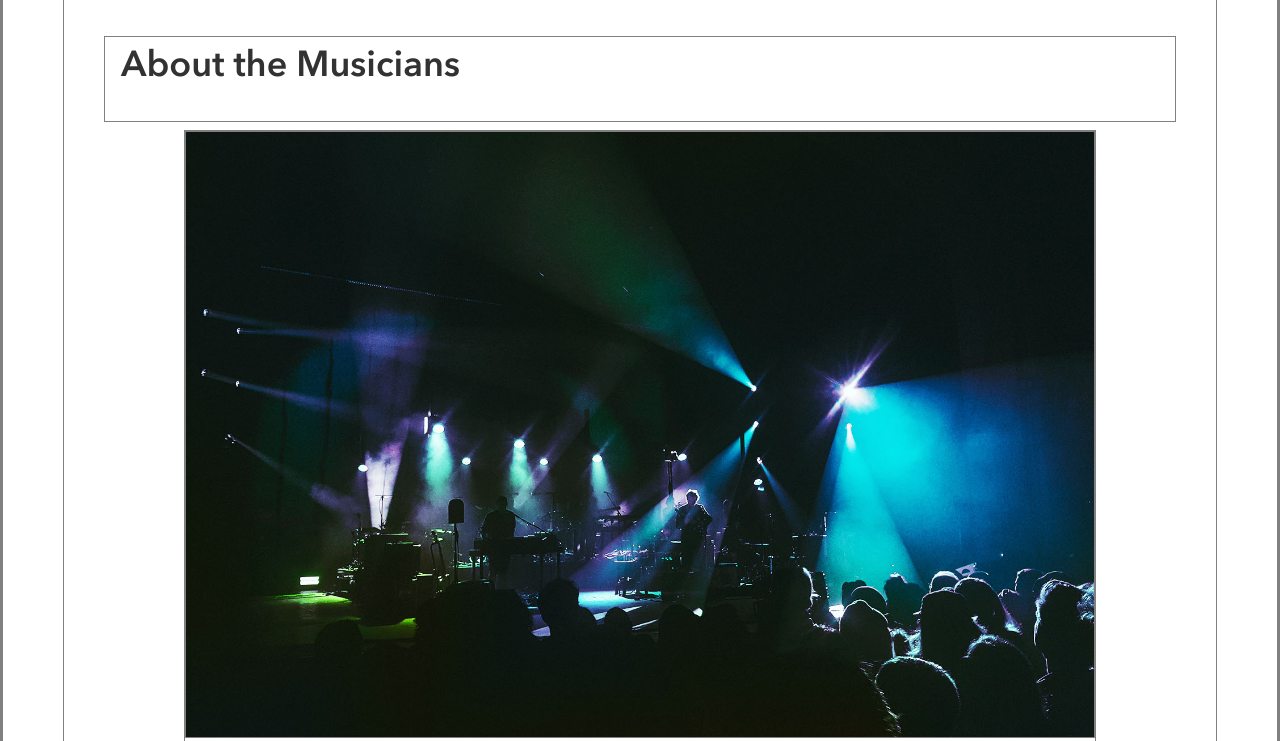
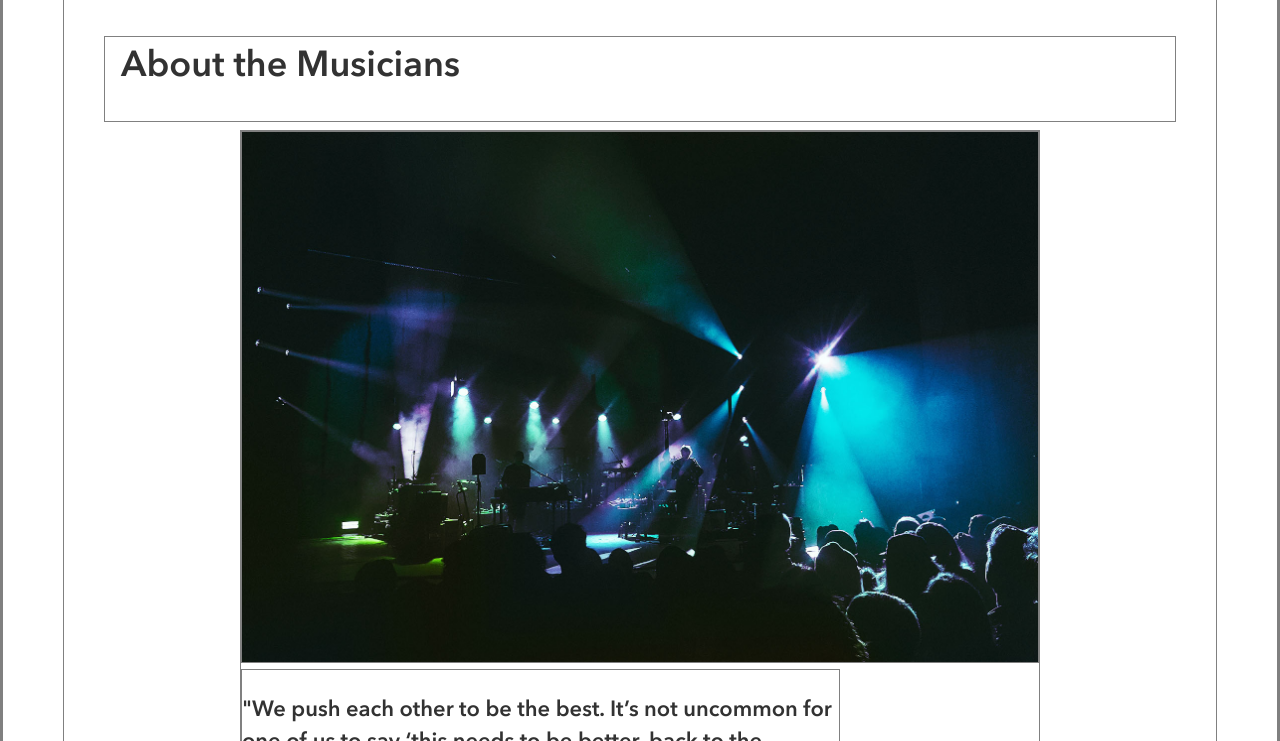
Before and after one commit to AshleyMirandaMakes/Ashley-Miranda-BandSite, a plain HTML site: page sprint-one/index.html in a window 1280 px wide. Shown: the part 720-1461 px from the top of the page. Drawn offline with Linux system fonts and the light colour scheme.

Commit message:
desktop responsiveness adjusted

```diff
--- a/sprint-one/Styles/main.scss
+++ b/sprint-one/Styles/main.scss
@@ -163,9 +163,13 @@
     margin: 0 auto;
     @include tablet {
       width: 85%;
-      max-width: 1000px; //check this
+      max-width: 800px; //check this
       margin: 0 auto;
     }
+    @include desktop {
+
+    }
+
   }
   &__image {
     width: 100%;
@@ -236,10 +240,14 @@
     @include tablet {
       padding-left: 2.25rem;
       padding-top: 2rem;
+      // max-width: 930px;
+      // margin: 0 auto;
     }
     @include desktop {
       padding-left: 7rem;
       padding-bottom: 1.5rem;
+      max-width: 1230px;
+      margin: 0 auto;
     }
   }
   &__container {
@@ -256,9 +264,9 @@
     }
     @include desktop {
       width: 100%;
-      max-width: 1550px;
-      margin: 0rem;
-      padding: 0 5rem 1rem 5rem;
+      max-width: 1100px;
+      margin: 0rem auto;
+      //padding: 0 5rem 1rem 5rem;
     }
   }
   &__image {
@@ -299,6 +307,14 @@
       display: flex;
       width: 100%;
       padding-bottom: 2.5rem;
+      max-width: 835px;
+      margin: 0 auto;
+      // max-width: 785px;
+      // margin: 0 auto;
+    }
+    @include desktop {
+      max-width: 1010px;
+      margin: 0 auto;
     }
   }
   &__title {
@@ -306,6 +322,9 @@
     width: 100%;
     @include tablet {
       width: 33%;
+    }
+    @include desktop {
+      width: 26%;
     }
   }
   &__links {
@@ -315,6 +334,10 @@
     @include tablet {
       width: 66%;
     }
+    // @include desktop {
+    //   max-width: 785px;
+    //   margin: 0 auto;
+    // }
       &--social {
       @include list-reset;
       display: flex;
@@ -325,11 +348,9 @@
         padding-top: 1.5rem;
         width: 25%;
       }
-      // &--bandsite {
-      //   @include tablet {
-
-      //   }
-      // }
+      @include desktop {
+        width: 19%;
+      }
     }
   }
   &__link {
@@ -353,8 +374,9 @@
       margin: 0 auto;
     }
     @include desktop {
-      max-width: 800px;
-      margin: 0;
+      max-width: 1010px;
+      margin: 0 auto;
+      justify-content: flex-start;
     }
   }
   &__logo {
@@ -365,6 +387,9 @@
         margin-left: 7rem;
         margin-top: .85rem;
       }
+      @include desktop {
+        margin-left: 15.5rem;
+      }
     }
     &--bottom {
       margin-top: 3rem;
@@ -372,6 +397,16 @@
         visibility: hidden;
         margin-top: 0rem;
       }
+    }
+  }
+  &__bottom {
+    @include tablet {
+      max-width: 825px;
+      margin: 0 auto;
+    }
+    @include desktop {
+      max-width: 1010px;
+      margin: 0 auto;
     }
   }
   &__copyright {
@@ -385,6 +420,9 @@
 
 .card {
   padding: .25rem 0rem;
+  @include desktop {
+    margin-right: 4rem;
+  }
   &__title {
     @include font-demi;
     padding: .5rem 0rem;
--- a/sprint-one/index.html
+++ b/sprint-one/index.html
@@ -112,8 +112,10 @@
       </div>
     </li>
   </ul>
+  <div class="footer__bottom">
    <div> <a href="./index.html" class="footer__link"><img src="./Assets/Logo/Logo-bandsite.svg" class="footer__logo--bottom" alt="bandsite logo"/></a></div>
   <h4 class="footer__copyright">Copyright The Bees Knees © 2021 All Rights Reserved</h4>
+</div>
 </footer>
 </body>
 </html>
```
Also changed, not shown: sprint-one/Styles/main.css, 1 other file.
